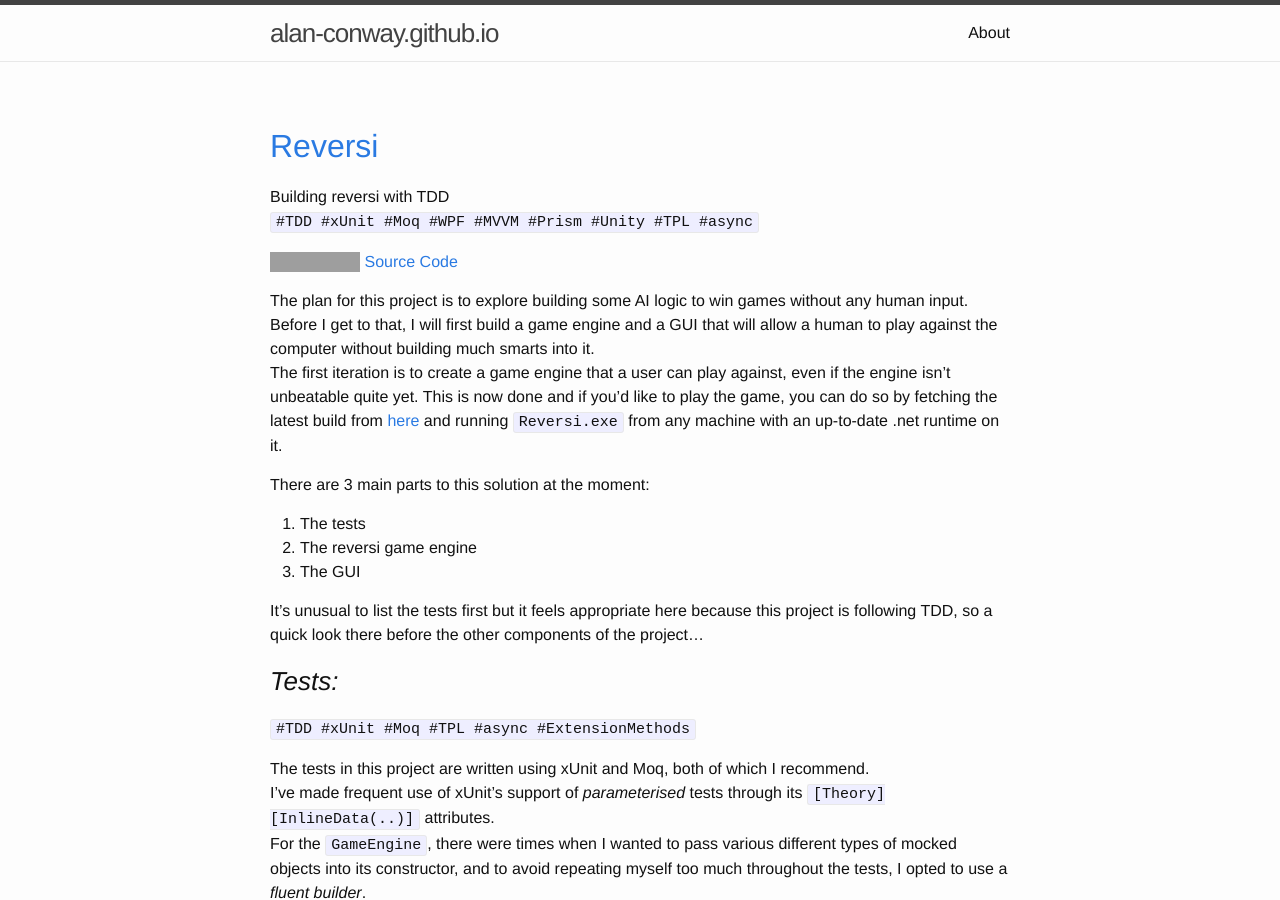
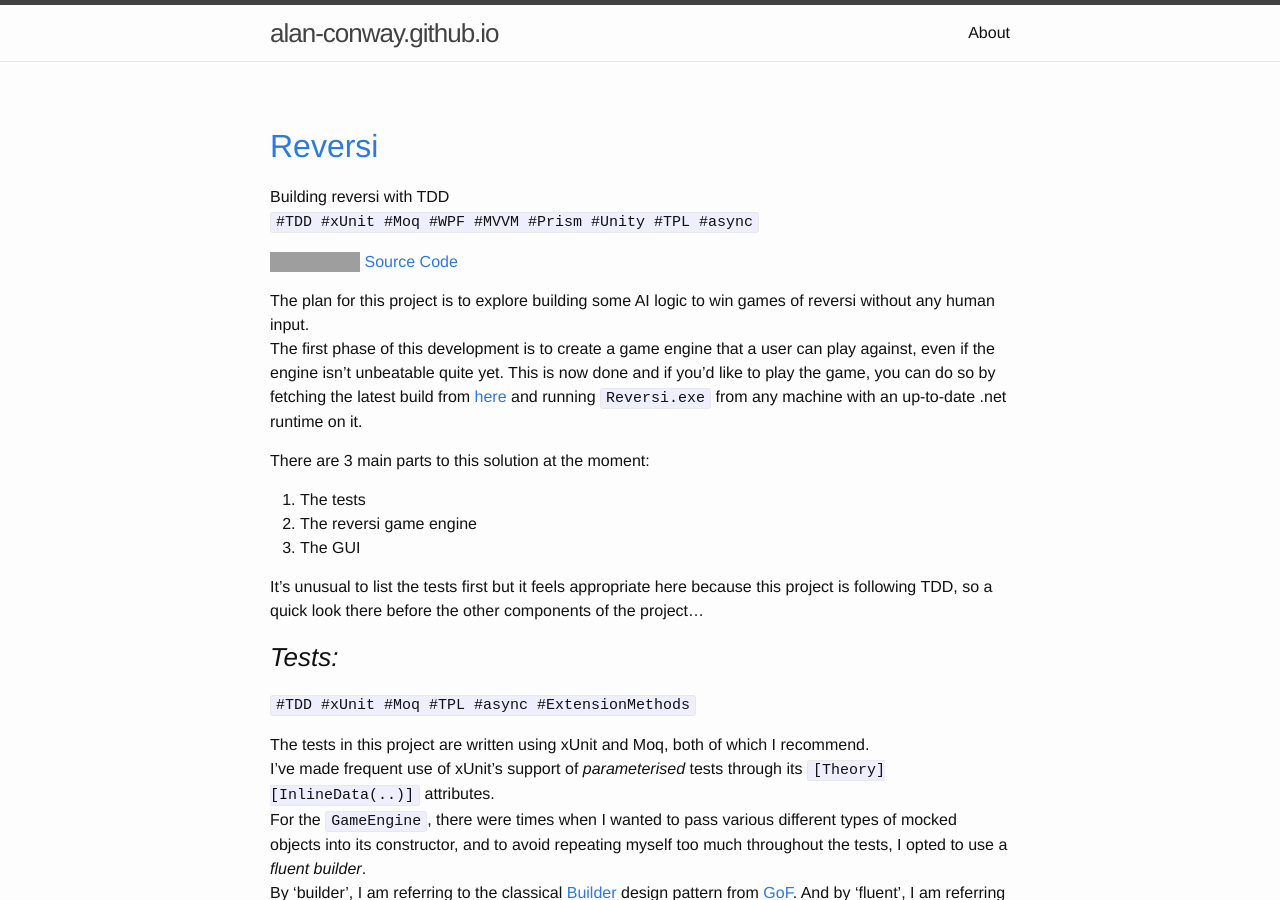
Before and after one commit to alan-conway/alan-conway.github.io, a Jekyll site: the page built from index.md, in a window 1280 px wide and 900 px high. Built offline with Jekyll 4.4.1, drawn with Linux system fonts in a browser that asks for light colours; grey boxes are pictures that could not be loaded.

Commit message:
Updated index.md

```diff
--- a/index.md
+++ b/index.md
@@ -7,9 +7,8 @@ Building reversi with TDD
 
 [![Build status](https://ci.appveyor.com/api/projects/status/7236icqvy63ponk9/branch/master?svg=true)](https://ci.appveyor.com/project/alan-conway/reversi/branch/master)      [Source Code](https://github.com/alan-conway/Reversi)
 
-The plan for this project is to explore building some AI logic to win games without any human input.
-Before I get to that, I will first build a game engine and a GUI that will allow a human to play against the computer without building much smarts into it.
-The first iteration is to create a game engine that a user can play against, even if the engine isn't unbeatable quite yet. This is now done and if you'd like to play the game, you can do so by fetching the latest build from [here](https://ci.appveyor.com/api/projects/alan-conway/reversi/artifacts/Reversi.zip?branch=master&job=Configuration%3A+Release) and running `Reversi.exe` from any machine with an up-to-date .net runtime on it.
+The plan for this project is to explore building some AI logic to win games of reversi without any human input.
+The first phase of this development is to create a game engine that a user can play against, even if the engine isn't unbeatable quite yet. This is now done and if you'd like to play the game, you can do so by fetching the latest build from [here](https://ci.appveyor.com/api/projects/alan-conway/reversi/artifacts/Reversi.zip?branch=master&job=Configuration%3A+Release) and running `Reversi.exe` from any machine with an up-to-date .net runtime on it.
 
 There are 3 main parts to this solution at the moment:
 1. The tests
```
